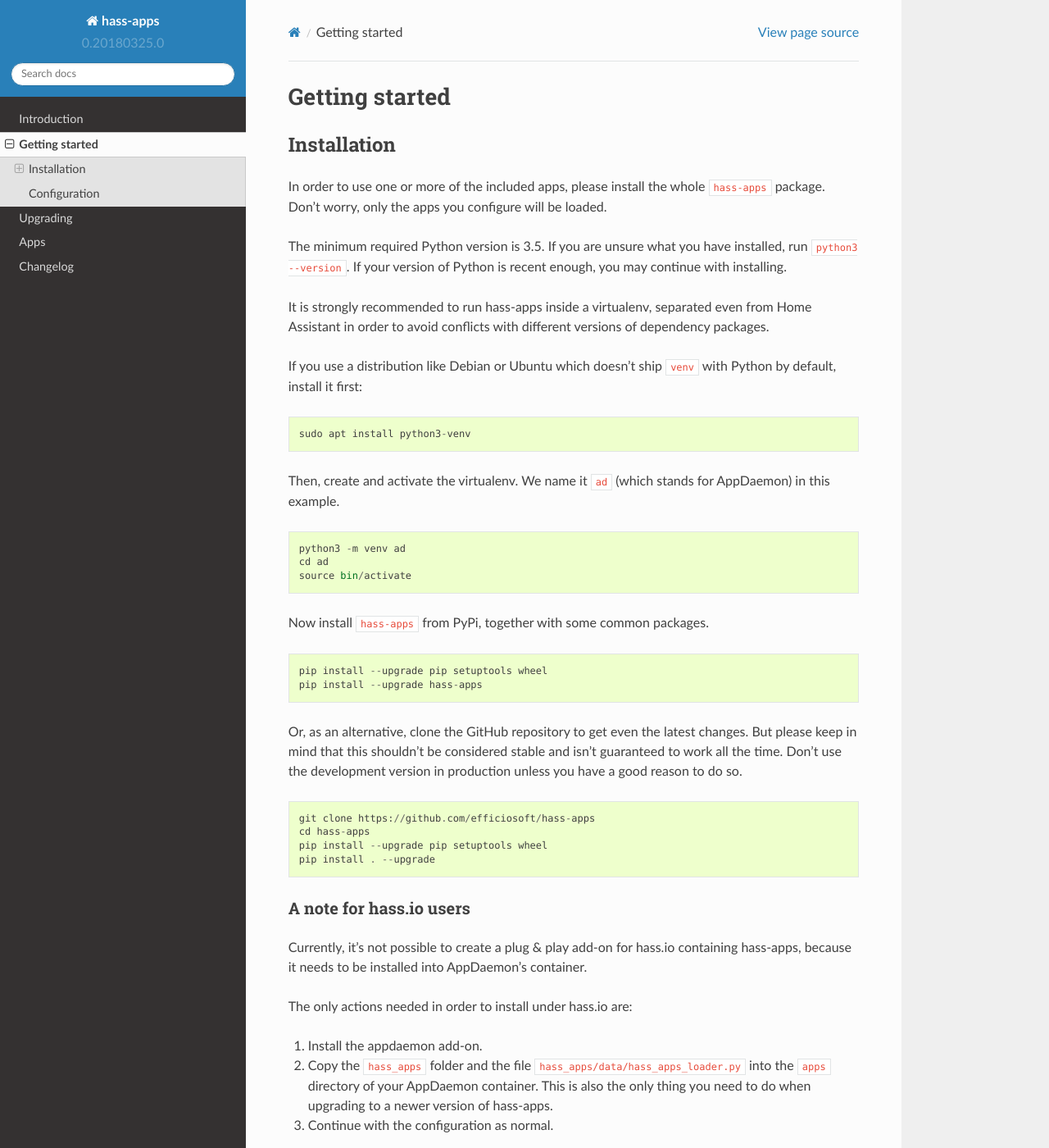
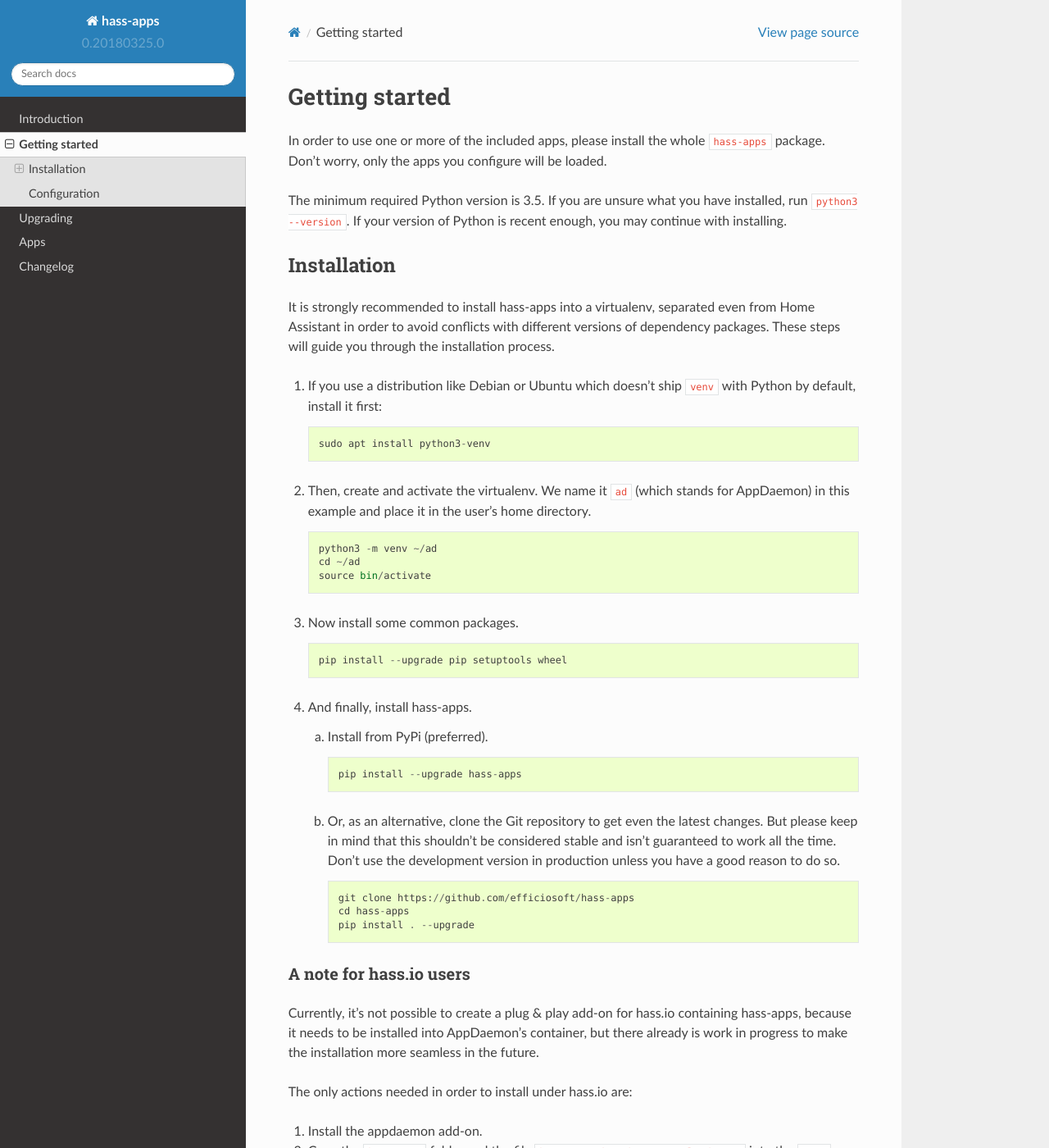
Before and after one commit to bob1de/hass-apps, a Sphinx documentation site: the page built from docs/getting-started.rst, in a window 1280 px wide and 1400 px high. Shown: the whole window at 82% size. Built offline with Sphinx 7.4.7 and the Read the Docs theme 2.0.0, drawn with Linux system fonts in a browser that asks for light colours.

Commit message:
Restructured and enumerated getting started and upgrading instructions

```diff
--- a/docs/getting-started.rst
+++ b/docs/getting-started.rst
@@ -12,44 +9,56 @@
 have installed, run ``python3 --version``. If your version of Python is
 recent enough, you may continue with installing.
 
-It is strongly recommended to run hass-apps inside a virtualenv, separated
+
+Installation
+------------
+
+It is strongly recommended to install hass-apps into a virtualenv, separated
 even from Home Assistant in order to avoid conflicts with different versions
-of dependency packages.
+of dependency packages. These steps will guide you through the installation
+process.
 
-If you use a distribution like Debian or Ubuntu which doesn't ship
-``venv`` with Python by default, install it first:
+1. If you use a distribution like Debian or Ubuntu which doesn't ship
+   ``venv`` with Python by default, install it first:
 
-::
+   ::
 
-    sudo apt install python3-venv
+       sudo apt install python3-venv
 
-Then, create and activate the virtualenv. We name it ``ad`` (which stands
-for AppDaemon) in this example.
+2. Then, create and activate the virtualenv. We name it ``ad`` (which stands
+   for AppDaemon) in this example and place it in the user's home directory.
 
-::
+   ::
 
-    python3 -m venv ad
-    cd ad
-    source bin/activate
+       python3 -m venv ~/ad
+       cd ~/ad
+       source bin/activate
 
-Now install ``hass-apps`` from PyPi, together with some common packages.
+3. Now install some common packages.
 
-::
+   ::
 
-    pip install --upgrade pip setuptools wheel
-    pip install --upgrade hass-apps
+       pip install --upgrade pip setuptools wheel
 
-Or, as an alternative, clone the GitHub repository to get even the
-latest changes. But please keep in mind that this shouldn't be considered
-stable and isn't guaranteed to work all the time. Don't use the
-development version in production unless you have a good reason to do so.
+4. And finally, install hass-apps.
 
-::
+   a) Install from PyPi (preferred).
 
-    git clone https://github.com/efficiosoft/hass-apps
-    cd hass-apps
-    pip install --upgrade pip setuptools wheel
-    pip install . --upgrade
+      ::
+
+          pip install --upgrade hass-apps
+
+   b) Or, as an alternative, clone the Git repository to get even the
+      latest changes. But please keep in mind that this shouldn't be
+      considered stable and isn't guaranteed to work all the time. Don't
+      use the development version in production unless you have a good
+      reason to do so.
+
+      ::
+
+          git clone https://github.com/efficiosoft/hass-apps
+          cd hass-apps
+          pip install . --upgrade
 
 
 A note for hass.io users
@@ -57,7 +66,8 @@
 
 Currently, it's not possible to create a plug & play add-on for hass.io
 containing hass-apps, because it needs to be installed into AppDaemon's
-container.
+container, but there already is work in progress to make the installation
+more seamless in the future.
 
 The only actions needed in order to install under hass.io are:
 
```
Also changed, not shown: other parts of docs/getting-started.rst (+0 -3 lines), docs/upgrading.rst (+22 -15 lines).
